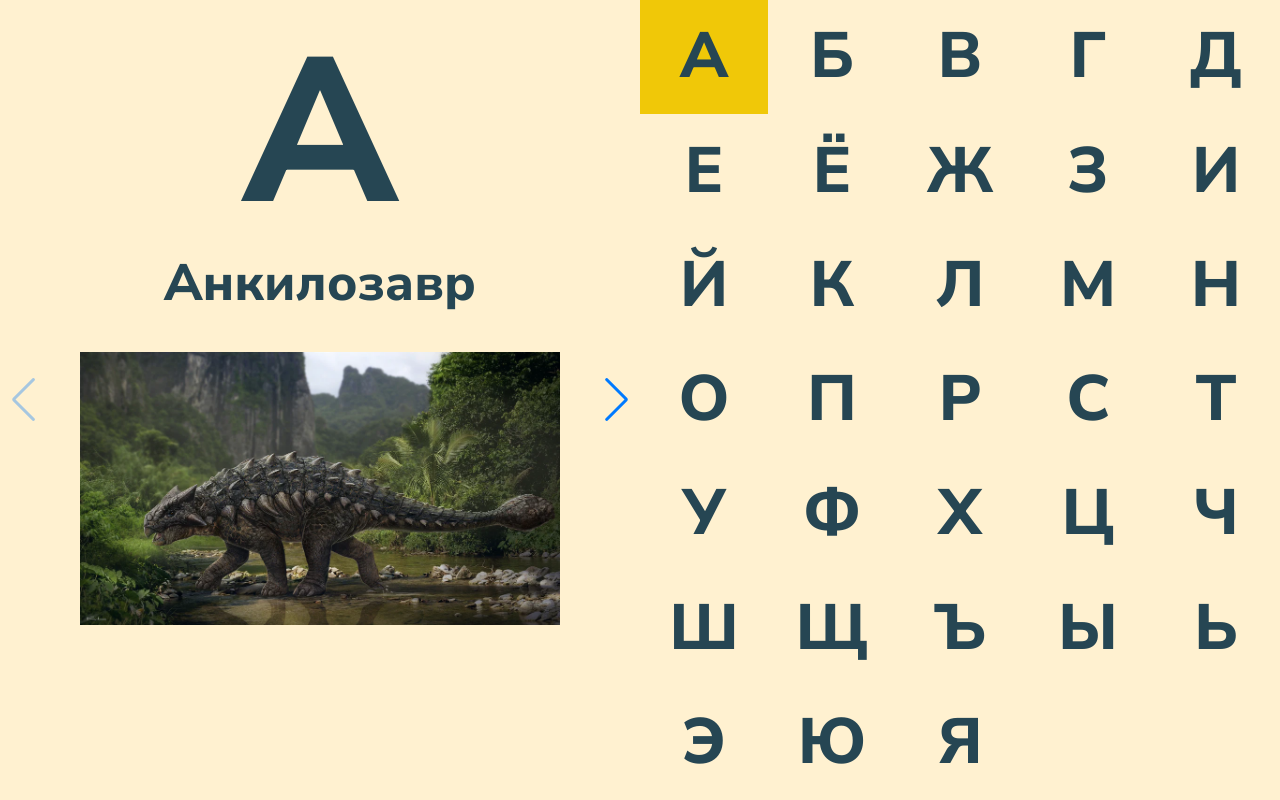
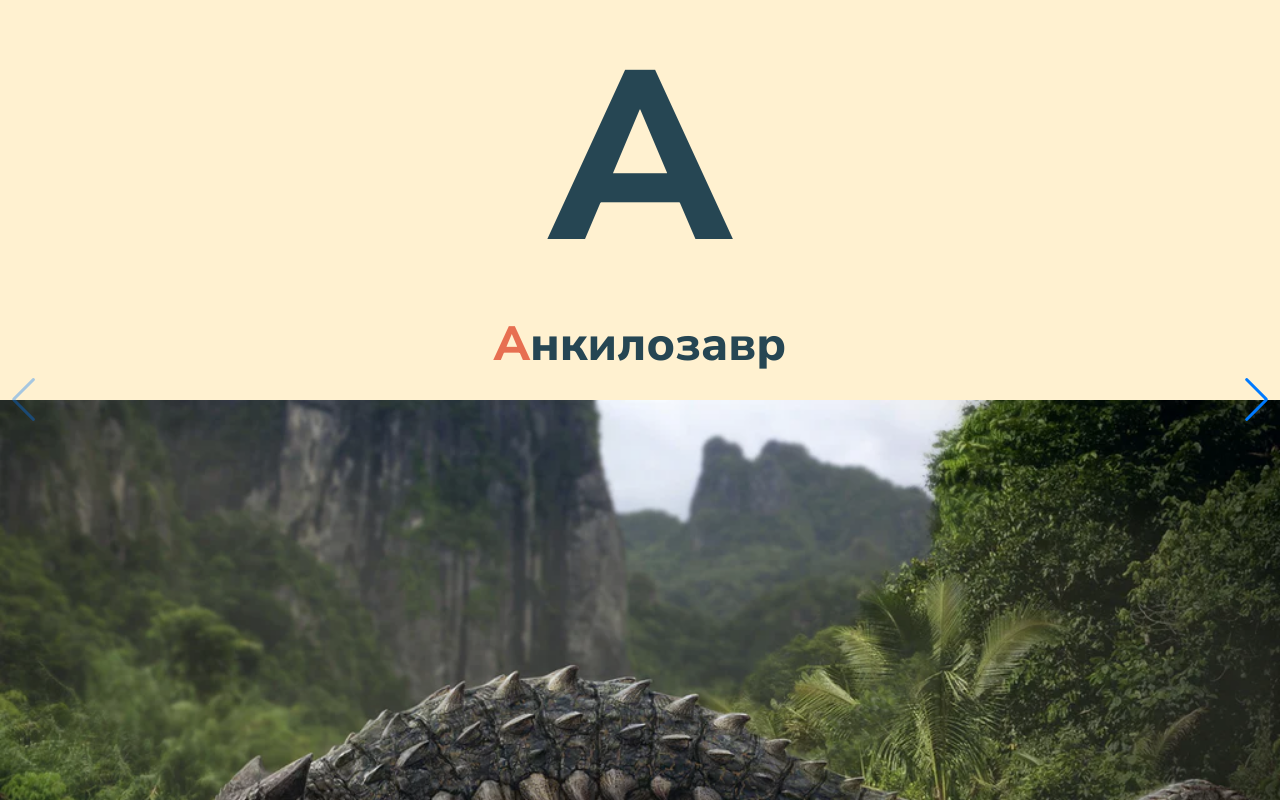
Before and after one commit to skycrazyk/alphabet, a React (Create React App) app: page /study in a window 1280 px wide. Built offline with nearby package versions, Linux system fonts and the light colour scheme.

Commit message:
поправлена верстка

```diff
--- a/src/components/Study/Alphabet/Alphabet.module.css
+++ b/src/components/Study/Alphabet/Alphabet.module.css
@@ -1,16 +1,23 @@
 .list {
-    --list-item-min: 10vw;
-    --list-item-font-size: 5vw;
-    height: 100vh;
-    grid-template-columns: repeat(auto-fill, minmax(var(--list-item-min), 1fr));
-}
-
-@media (min-width: 1920px) {
-    .list {
-        grid-template-columns: repeat(auto-fill, minmax(calc(var(--list-item-min) * 1.35), 1fr));
-    }
+    --list-item-min: 8vw;
+    --list-item-font-size: 3vw;
+    display: none;
 }
 
 .item {
     font-size: var(--list-item-font-size);
 }
+
+@media (min-width: 1366px) {
+    .list {
+        display: grid;
+        grid-template-columns: repeat(auto-fill, minmax(var(--list-item-min), 1fr));
+        height: 100%;
+    }
+}
+
+/* @media (min-width: 1920px) {
+    .list {
+        grid-template-columns: repeat(auto-fill, minmax(calc(var(--list-item-min) * 1.35), 1fr));
+    }
+} */
--- a/src/components/Study/Preview/Preview.module.css
+++ b/src/components/Study/Preview/Preview.module.css
@@ -1,3 +1,4 @@
+.wrap,
 .preview {
     height: 100%;
 }
--- a/src/components/Study/Preview/Preview.tsx
+++ b/src/components/Study/Preview/Preview.tsx
@@ -40,7 +40,7 @@ export function Preview({
     )
 
     return (
-        <div>
+        <div className={s.wrap}>
             <Swiper
                 navigation
                 keyboard
--- a/src/components/Study/Preview/Slide/Slide.module.css
+++ b/src/components/Study/Preview/Slide/Slide.module.css
@@ -1,29 +1,51 @@
 .slide {
     height: 100%;
-    padding: 1vw;
+    display: grid;
+    grid-template-rows: 40% 10% 50%;
 }
 
 .upper {
     font-family: 'Nunito Sans', sans-serif;
-    font-size: 16vw;
-    line-height: 1.18;
-    text-align: center;
+    font-size: 30vh;
+    line-height: 1;
+    display: grid;
+    justify-items: center;
+    align-items: center;
 }
 
 .word {
     font-family: 'Nunito Sans', sans-serif;
-    font-size: 4vw;
+    font-size: 6vh;
+    line-height: 1;
     text-align: center;
+}
+
+.word::first-letter {
+    color: var(--warm-color);
 }
 
 .image {
     display: grid;
-    align-items: center;
+    align-items: start;
     justify-items: center;
-    margin-top: 3vw;
 }
 
 .image img {
     width: 100%;
-    max-width: 480px;
+    max-height: 100%;
+    max-width: 100%;
 }
+
+@media (min-width: 1366px) {
+    .image img {
+        max-width: 480px;
+        max-height: 360px;
+    }
+}
+
+@media (min-width: 1920px) {
+    .image img {
+        max-width: 640px;
+        max-height: 480px;
+    }
+}
--- a/src/components/Study/Preview/Slide/Slide.tsx
+++ b/src/components/Study/Preview/Slide/Slide.tsx
@@ -15,7 +15,6 @@ export function Slide({
             <div className={s.upper}>{letter.upper}</div>
             <div className={s.word}>{letter.words[0]}</div>
             <div className={s.image}>
-                {/* eslint-disable-next-line jsx-a11y/alt-text */}
                 <img src={getWordDataPath(letter.upper, `${letter.words[0]}.webp`)} />
             </div>
         </div>
--- a/src/components/Study/Study.module.css
+++ b/src/components/Study/Study.module.css
@@ -1,5 +1,10 @@
 .study {
     height: 100vh;
-    display: grid;
-    grid-template-columns: 50% 50%;
 }
+
+@media (min-width: 1366px) {
+    .study {
+        display: grid;
+        grid-template-columns: 50% 50%;
+    }
+}
```
